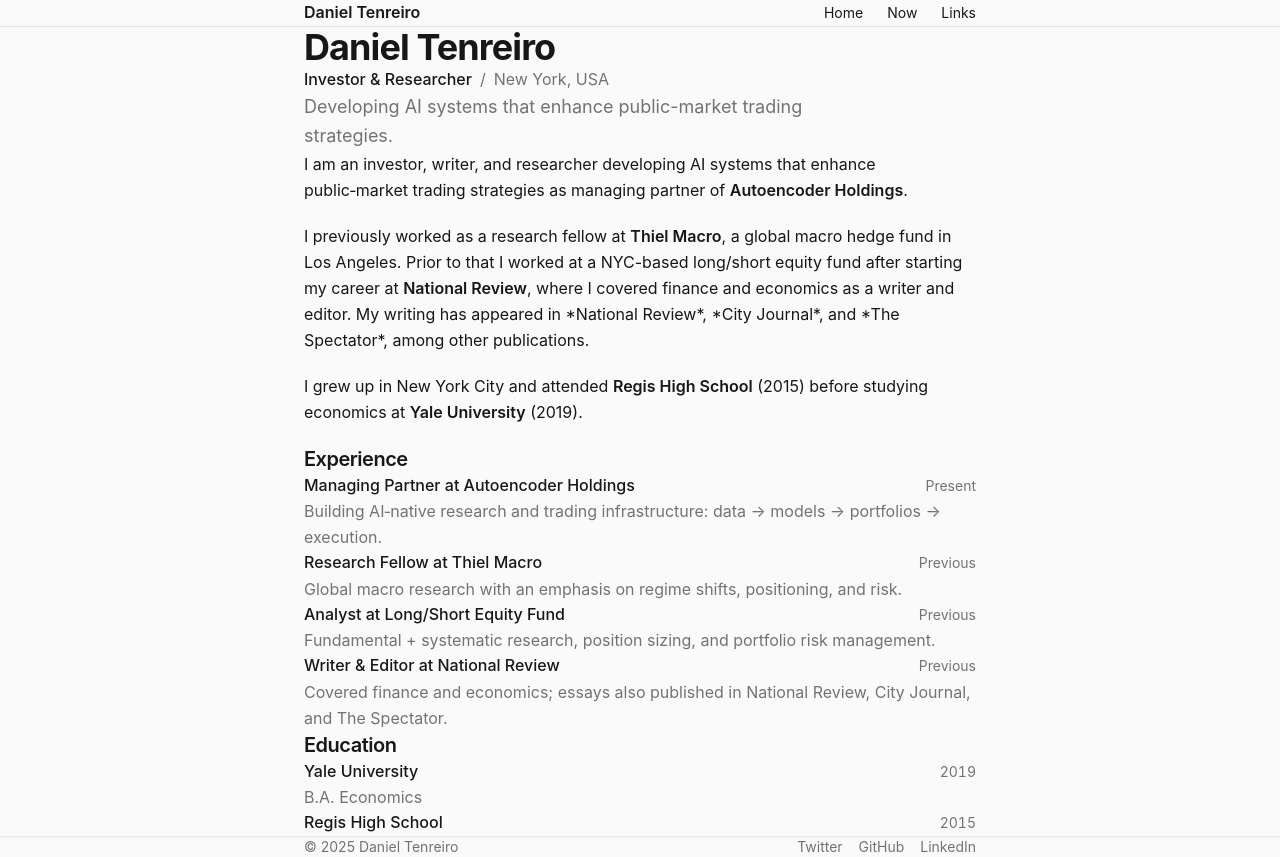
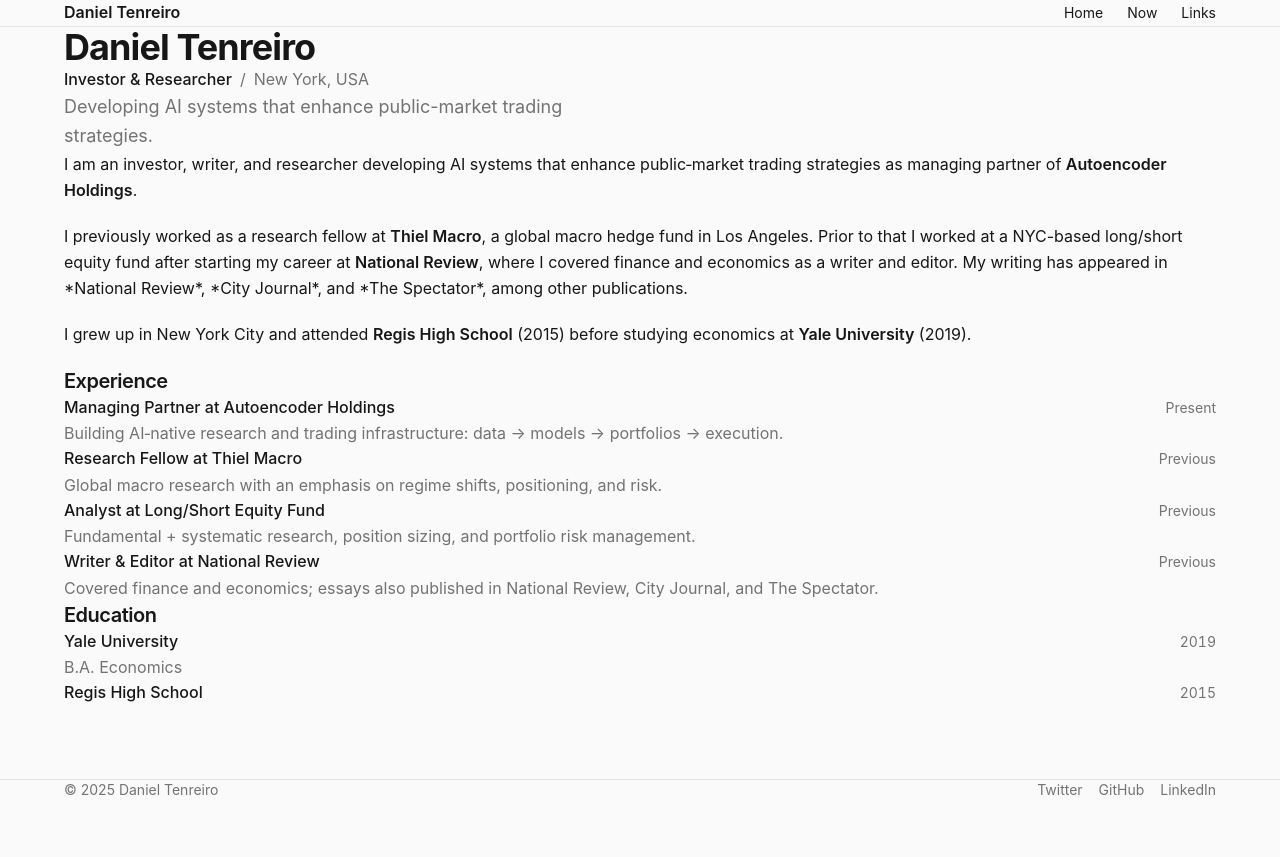
Before and after one commit to dtenreiro/claude-web, a Next.js app: page / in a window 1280 px wide. After the commit the page ends 800 px from the top, so only its background shows below. Built offline with nearby package versions, Linux system fonts and the light colour scheme.

Commit message:
style: Unify content width to 90% and increase vertical spacing across pages and components.

```diff
--- a/src/app/layout.tsx
+++ b/src/app/layout.tsx
@@ -39,7 +39,7 @@
       <body className="flex min-h-screen flex-col antialiased">
         <Navigation />
         <main className="flex w-full flex-1 flex-col items-center">
-          <div className="w-full max-w-2xl px-6 py-32 md:py-40">{children}</div>
+          <div className="w-[90%] py-40 md:py-56">{children}</div>
         </main>
         <Footer />
       </body>
--- a/src/app/links/page.tsx
+++ b/src/app/links/page.tsx
@@ -8,7 +8,7 @@
 
 export default function LinksPage() {
   return (
-    <article className="space-y-12">
+    <article className="space-y-20">
       {/* Header */}
       <header className="space-y-4">
         <h1 className="text-3xl font-bold tracking-tight">Links</h1>
--- a/src/app/now/page.tsx
+++ b/src/app/now/page.tsx
@@ -8,7 +8,7 @@
 
 export default function NowPage() {
   return (
-    <article className="space-y-12">
+    <article className="space-y-20">
       {/* Header */}
       <header className="space-y-4">
         <h1 className="text-3xl font-bold tracking-tight">Now</h1>
--- a/src/app/page.tsx
+++ b/src/app/page.tsx
@@ -2,7 +2,7 @@
 
 export default function HomePage() {
   return (
-    <article className="space-y-16">
+    <article className="space-y-24">
       {/* Intro */}
       <header className="space-y-6">
         <div className="space-y-2">
--- a/src/components/footer.tsx
+++ b/src/components/footer.tsx
@@ -5,7 +5,7 @@
 
   return (
     <footer className="border-border flex justify-center border-t">
-      <div className="w-full max-w-2xl px-6 py-12">
+      <div className="w-[90%] py-16">
         <div className="text-muted-foreground flex flex-col items-center justify-between gap-4 text-sm sm:flex-row">
           <p>
             &copy; {currentYear} {siteConfig.name}
--- a/src/components/navigation.tsx
+++ b/src/components/navigation.tsx
@@ -9,7 +9,7 @@
 
   return (
     <header className="bg-background/80 border-border sticky top-0 z-50 flex justify-center border-b backdrop-blur-sm">
-      <nav className="w-full max-w-2xl px-6 py-6">
+      <nav className="w-[90%] py-8">
         <div className="flex items-center justify-between">
           <Link
             href="/"
@@ -23,8 +23,8 @@
                 <Link
                   href={item.href}
                   className={`text-sm transition-colors ${pathname === item.href
-                      ? 'text-foreground'
-                      : 'text-muted-foreground hover:text-foreground'
+                    ? 'text-foreground'
+                    : 'text-muted-foreground hover:text-foreground'
                     }`}
                 >
                   {item.name}
```
